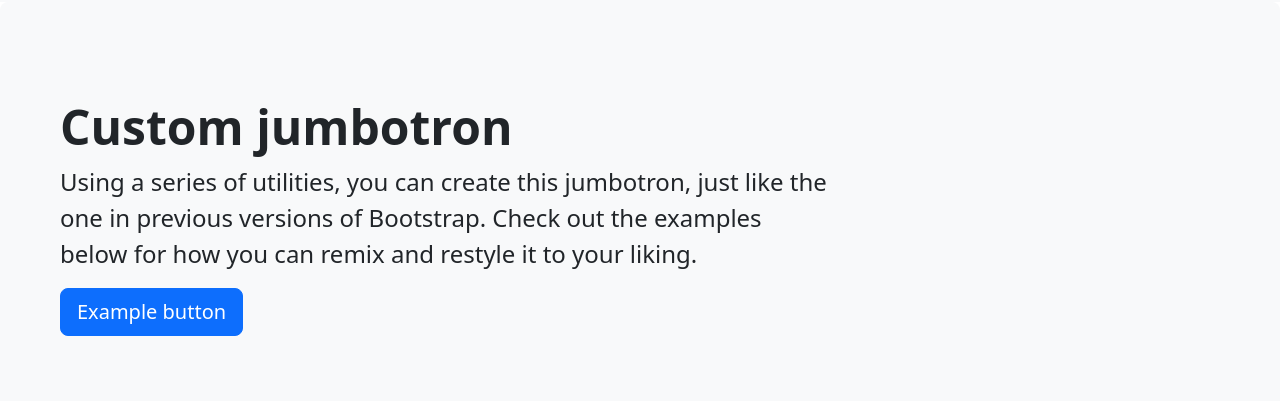
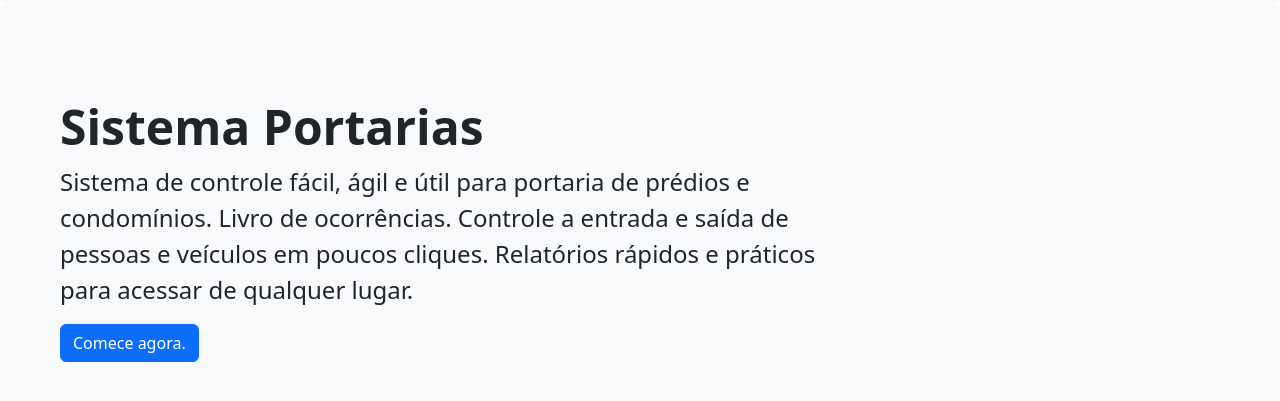
Before and after one commit to PedroCostaRS/estudos, a plain HTML site: page Bootstrap/sistema.html in a window 1280 px wide. Shown: the part 97-498 px from the top of the page. Drawn offline with nearby package versions, Linux system fonts and the light colour scheme.

Commit message:
Atualização de página

```diff
--- a/Bootstrap/sistema.html
+++ b/Bootstrap/sistema.html
@@ -54,11 +54,12 @@
     <main>
         <div class=" p-5 mb-4 bg-light rounded-3">
             <div class="container-fluid py-5">
-                <h1 class="display-5 fw-bold">Custom jumbotron</h1>
-                <p class="col-md-8 fs-4">Using a series of utilities, you can create this jumbotron, just like the one
-                    in previous versions of Bootstrap. Check out the examples below for how you can remix and restyle it
-                    to your liking.</p>
-                <button class="btn btn-primary btn-lg" type="button">Example button</button>
+                <h1 class="display-5 fw-bold">Sistema Portarias</h1>
+                <p class="col-md-8 fs-4">Sistema de controle fácil, ágil e útil para portaria de prédios e condomínios.
+                    Livro de ocorrências. Controle a entrada e saída de pessoas e veículos em poucos cliques.
+                     Relatórios rápidos e práticos para acessar de qualquer lugar.
+                </p>
+                <button class="btn btn-primary" type="button">Comece agora.</button>
             </div>
         </div>
     </main>
```
